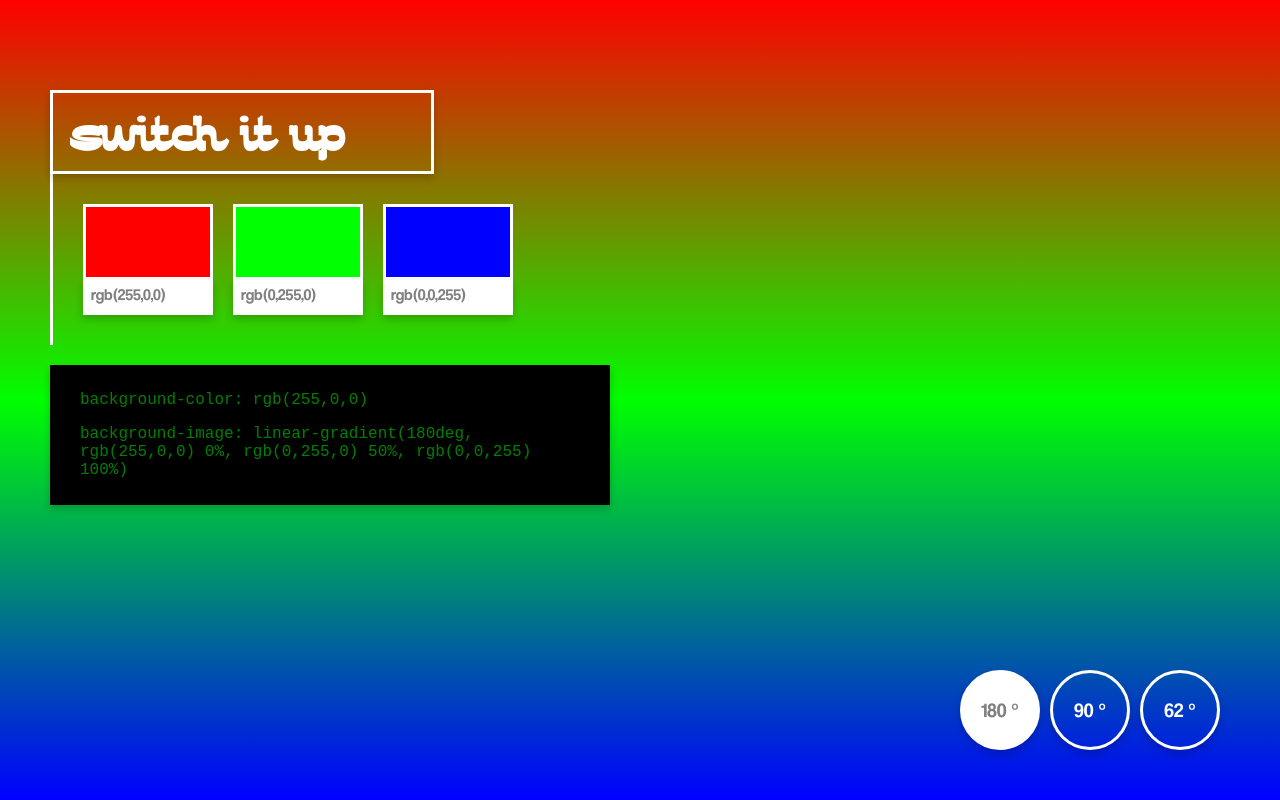
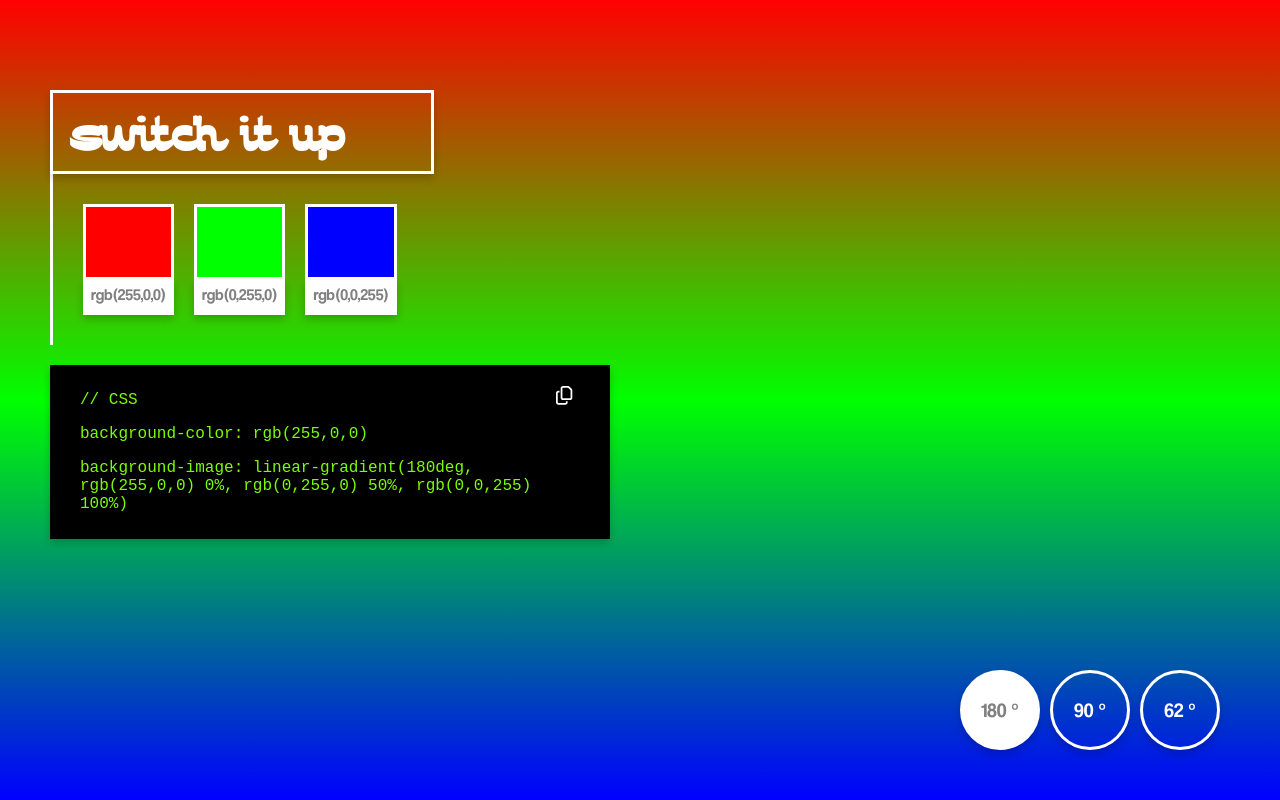
Before and after one commit to dilEMMA16/Gradient, a React (Create React App) app: page / in a window 1280 px wide. Built offline with nearby package versions, Linux system fonts and the light colour scheme.

Commit message:
add copy button for code and hex colors

```diff
--- a/package.json
+++ b/package.json
@@ -13,6 +13,7 @@
     "@testing-library/react": "^12.1.2",
     "@testing-library/user-event": "^13.5.0",
     "react": "^17.0.2",
+    "react-copy-to-clipboard": "^5.0.4",
     "react-dom": "^17.0.2",
     "react-scripts": "5.0.0",
     "styled-components": "^5.3.3",
--- a/src/App.css
+++ b/src/App.css
@@ -74,12 +74,20 @@
 .gradient_code {
     background-color: black;
     font-family: 'Courier New';
-    color: green;
+    color: #7CFC00;
     padding: 10px 30px;
     margin: 20px 0;
     max-width: 500px;
       box-shadow: 0 4px 8px 0 rgba(0,0,0,0.2);
 
+}
+
+.colorDiv button {
+    visibility:hidden;
+}
+
+.colorDiv:hover button {
+    visibility: visible;
 }
 
 .circleButton {
--- a/src/App.js
+++ b/src/App.js
@@ -1,6 +1,9 @@
 import './App.css';
 import { useState, useCallback } from 'react'
 import {ColorCard} from './ColorCard';
+import { FontAwesomeIcon } from '@fortawesome/react-fontawesome'
+import { faCopy } from '@fortawesome/free-regular-svg-icons'
+import { CopyToClipboard } from "react-copy-to-clipboard";
 
 function App() {
   const [gradient, setGradient] = useState({
@@ -9,6 +12,8 @@ function App() {
     color3: 'rgb(0,0,255)',
     degrees: 180
   })
+  	const [isCopied, setIsCopied] = useState(false)
+
   const [gradientStyles, setGradientStyles] = useState({
     backgroundColor: 'rgb(255,0,0)',
     backgroundImage: `linear-gradient(180deg, rgb(255,0,0) 0%, rgb(0,255,0) 50%, rgb(0,0,255) 100%)`,
@@ -47,10 +52,12 @@ function App() {
     setGradient(copyOfGradient)
   },[gradient, setGradient])
 
-  const copyColorToClipboard = (color) => {
-      navigator.clipboard.writeText(color)
-  }
-
+ const onCopyText = () => {
+    setIsCopied(true);
+    setTimeout(() => {
+      setIsCopied(false);
+    }, 1000);
+  };
 
 
 
@@ -72,7 +79,17 @@ function App() {
         <button id="62deg" className={gradient.degrees === 62 ? 'circleButton active ' : 'circleButton'} onClick={() => handleDegreeChange(62)}>62 &#176;</button>
       </div>
       <div className="gradient_code">
-        <p>background-color: {gradientStyles.backgroundColor}</p>
+      		<CopyToClipboard text={"code"} onCopy={onCopyText}>
+
+		<button class="copyIcon" style={{color: 'white', backgroundColor: 'transparent', marginLeft: '5px',marginTop:'10px',border:'none',borderRadius: '20px', float:'right'}}>
+		    <FontAwesomeIcon icon={faCopy} style={{marginRight: '2px', fontSize: '1.4em'}} />
+
+
+		</button>
+	 </CopyToClipboard>
+	 {isCopied && (<p style={{marginTop:'0', color: 'white', display: 'inline',fontFamily:"arial", marginTop: '15px',float:'right'}}>copied!</p>)}
+     <p>// CSS</p>
+     <p>background-color: {gradientStyles.backgroundColor}</p>
         <p>background-image: {`linear-gradient(${gradient.degrees}deg, ${gradient.color1} 0%, ${gradient.color2} 50%, ${gradient.color3} 100%)`}</p>
       </div>
       </div>
--- a/src/ColorCard.js
+++ b/src/ColorCard.js
@@ -1,10 +1,11 @@
+import {CopyButton} from './CopyButton';
+
 export const ColorCard = (params) => {
 	const {backgroundColorCode} = params
 
 	return (
-		<div style={{minHeight: '100px', width: '130px', margin:'10px'}}>
-			<div style={{backgroundColor: backgroundColorCode, height: '70px', border: '3px solid white'}}>
-			</div>
+		<div style={{minHeight: '100px', margin:'10px'}}>
+			<div className="colorDiv" style={{backgroundColor: backgroundColorCode, height: '70px', border: '3px solid white'}} > <CopyButton contentToCopy={backgroundColorCode}/></div>
 			<div style={{boxShadow:' 0 4px 8px 0 rgba(0,0,0,0.2)', backgroundColor: 'white', height: '30px', color: 'gray', paddingLeft: '8px', paddingRight: '8px',paddingTop: '5px'}}>
 				{backgroundColorCode}
 			</div>
--- /dev/null
+++ b/src/CopyButton.js
@@ -0,0 +1,32 @@
+import { FontAwesomeIcon } from '@fortawesome/react-fontawesome'
+import { faCopy } from '@fortawesome/free-regular-svg-icons'
+import { CopyToClipboard } from "react-copy-to-clipboard";
+import {useState} from 'react';
+
+
+export const CopyButton = (props) => {
+	const {contentToCopy} = props;
+	const [isCopied, setIsCopied] = useState(false)
+
+	console.log(isCopied)
+const onCopyText = () => {
+    setIsCopied(true);
+    setTimeout(() => {
+      setIsCopied(false);
+    }, 1000);
+  };
+
+	return (
+		<div style={{paddingTop: '10px', textAlign: 'center'}} >
+		<CopyToClipboard text={contentToCopy} onCopy={onCopyText}>
+
+		<button class="copyIcon" style={{color: 'white', backgroundColor: 'transparent', border:'none',borderRadius: '20px'}}>
+		    <FontAwesomeIcon icon={faCopy} style={{marginRight: '2px', fontSize: '1.4em'}} />
+
+
+		</button>
+	 </CopyToClipboard>
+	 {isCopied && (<p style={{marginTop:'0'}}>copied!</p>)}
+	 </div >
+	)
+}
```
Also changed, not shown: 1 other file (tests, documents, lock files or other folders).
